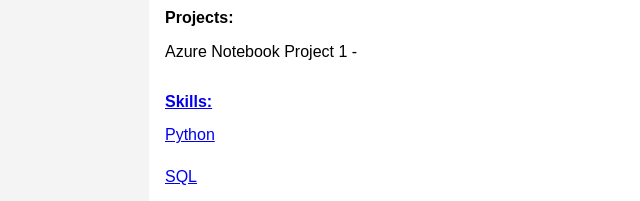
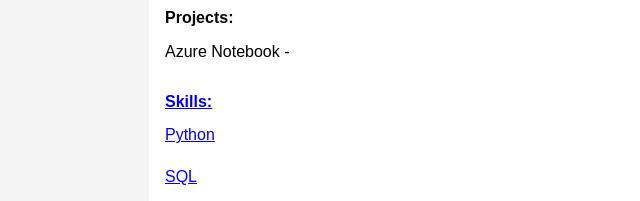
Before and after one commit to ctrl-alt-delete-code/website, a plain HTML site: page index.html in a window 1280 px wide. Shown: the part 201-402 px from the top of the page, 141-781 px from the left. Drawn offline with Linux system fonts and the light colour scheme.

Commit message:
Update index.html

```diff
--- a/index.html
+++ b/index.html
@@ -62,12 +62,12 @@
 
   <div class="container">
     <ul>
-      <li><span>Name:</span>Robert Rivera</li>
+      <li><span>Name:</span> Robert Rivera</li>
       <li><span>Email:</span> Robert.Rivera015@mdc.edu</li>
       <li>
         <span>Projects:</span>
         <ul>
-          <li>Azure Notebook Project 1 - <a href = "https://github.com/ctrl-alt-delete-code/AzureNotebookProject01/blob/main/Wide_World_Orders%20-%20Progress%20Report.ipynb"</li>
+          <li>Azure Notebook - <a href = "https://github.com/ctrl-alt-delete-code/AzureNotebookProject01/blob/main/Wide_World_Orders%20-%20Progress%20Report.ipynb"></li>
         </ul>
       </li>
       <li>
```
